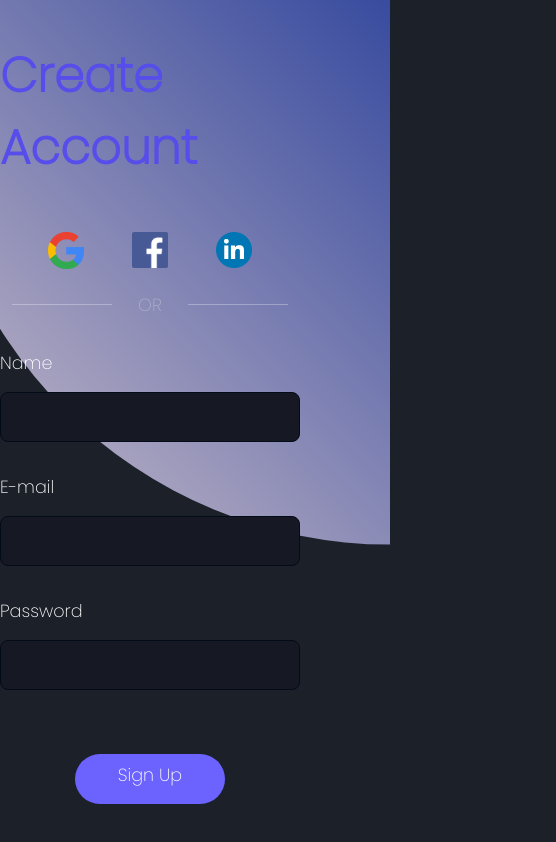
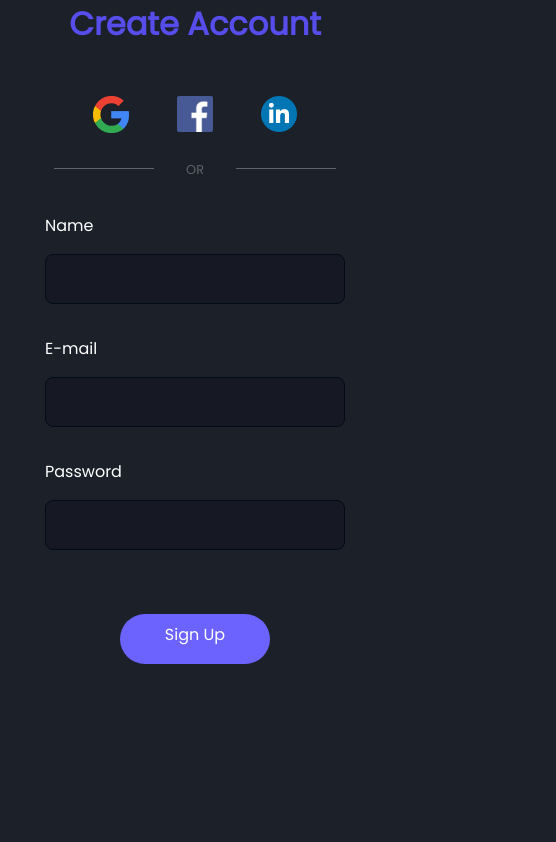
Before and after one commit to andradealline2/Pagina-Cadastro-1, a plain HTML site: page index.html in a window 390 px wide. Shown: the whole page, 556 px wide, since content can reach past the window. Drawn offline with Linux system fonts and the light colour scheme.

Commit message:
Readme change (images) + responsiveness

```diff
--- a/style.css
+++ b/style.css
@@ -1,5 +1,5 @@
 
-@import url('https://fonts.googleapis.com/css2?family=Inter&family=Poppins:ital,wght@0,200;1,500&display=swap');
+@import url('https://fonts.googleapis.com/css2?family=Inter&family=Poppins:ital,wght@0,200;0,400;1,500;1,700&display=swap');
 
 
 
@@ -19,15 +19,17 @@ body {
   color:white;
   font-weight: 500;
   display: flex;
-  min-height: 100vh;
+  min-height: 50vh;
+  min-height: 50vw;
 }
 
 main{
-  width: 50vh;
+  width: 100vh;
   display: flex;
   flex-direction: column;
   align-items: center;
   justify-content: center;
+
 
 }
 
@@ -35,6 +37,7 @@ main h1 {
   color:#574deb;
   font-size: 3rem;
   margin-bottom: 3rem;
+  text-align: center;
 
 }
 
@@ -84,6 +87,7 @@ main form {
   flex-direction: column;
   align-items: center;
 
+
 }
 
 main form label {
@@ -130,14 +134,16 @@ main form input[ type="submit"]:hover {
 }
 
 section.images {
+  width: 50vw;
   display:flex;
   align-items: flex-end;
-  padding: 8rem;
+  justify-content: flex-end;
+  padding: 4rem;
 
 }
 
 section.images img {
-  width: 100%;
+  width: 120%;
 
 }
 
@@ -148,7 +154,42 @@ section.images .circle {
   width: 100%;
   top: 0;
   left: 0;
-  background: linear-gradient(45deg, #f2dcd4, #384b9f);
-  clip-path: circle(70% at right 10%);
+  background: linear-gradient(45deg, #ea9c80, #602fe8);
+  clip-path: circle(40% at right 80%);
   z-index: -1;
 }
+
+@media only screen and (min-width: 900px) and (max-width: 2172px) {
+  section.images .img {
+   width: 50%;
+
+  }
+
+  section.images circle {
+    clip-path: circle (35% at right 80%);
+  }
+}
+
+@media only screen and (max-width: 900px){
+  section.images{
+    display: none;
+    visibility: hidden;
+  }
+
+  main {
+    width: 100vw;
+  }
+}
+
+@media only screen and (max-width: 450px){
+  main h1{
+    font-size: 2rem;
+  }
+  main .alternative span {
+    font-size: 0.8rem;
+  }
+  main form label span, main form input[type="submit"]{
+    font-size: 1rem;
+  }
+
+}
```
Also changed, not shown: assets/Mobile.PNG (added), assets/capa.PNG, assets/ipad.PNG (added), 1 other file.
